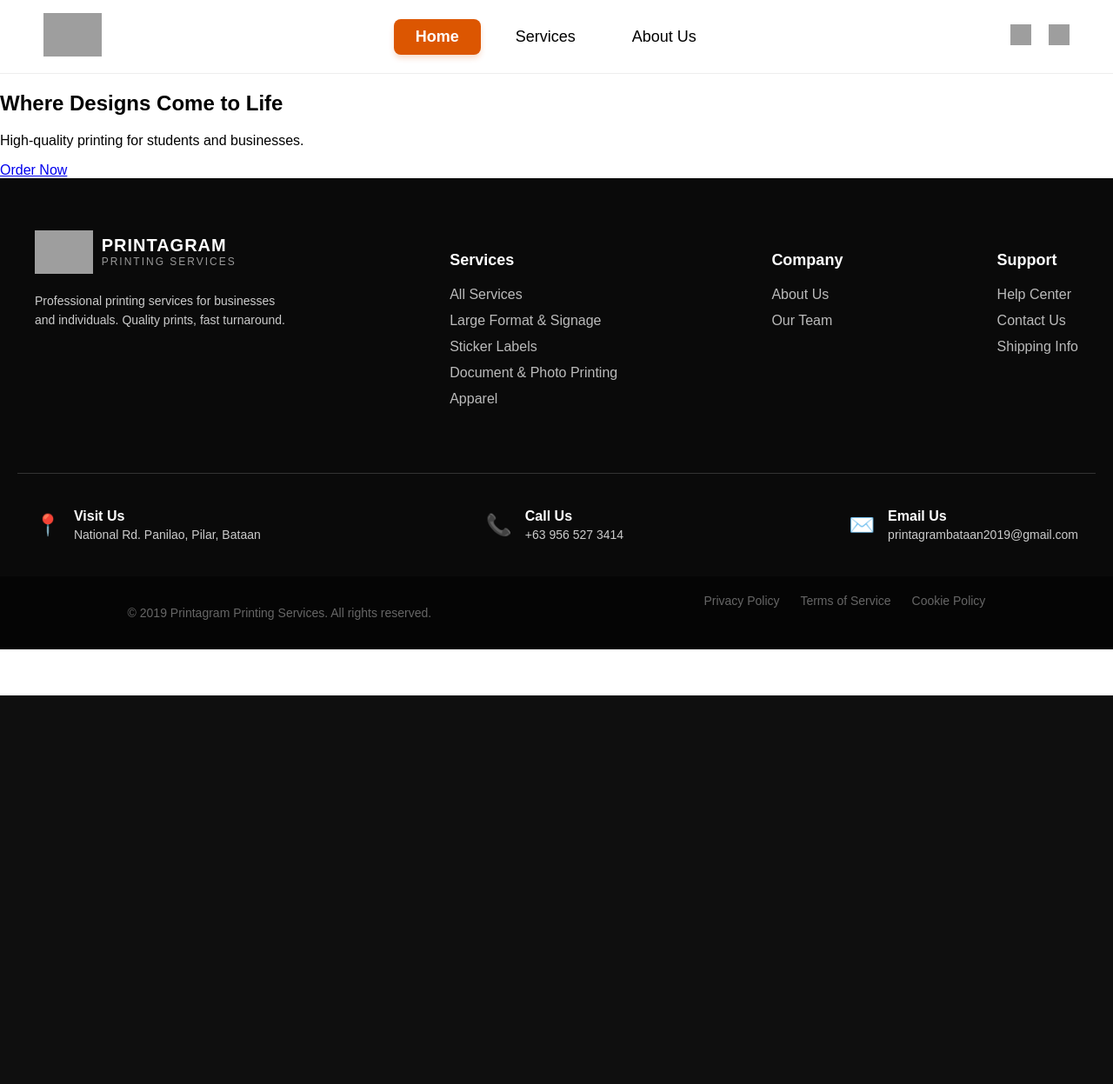
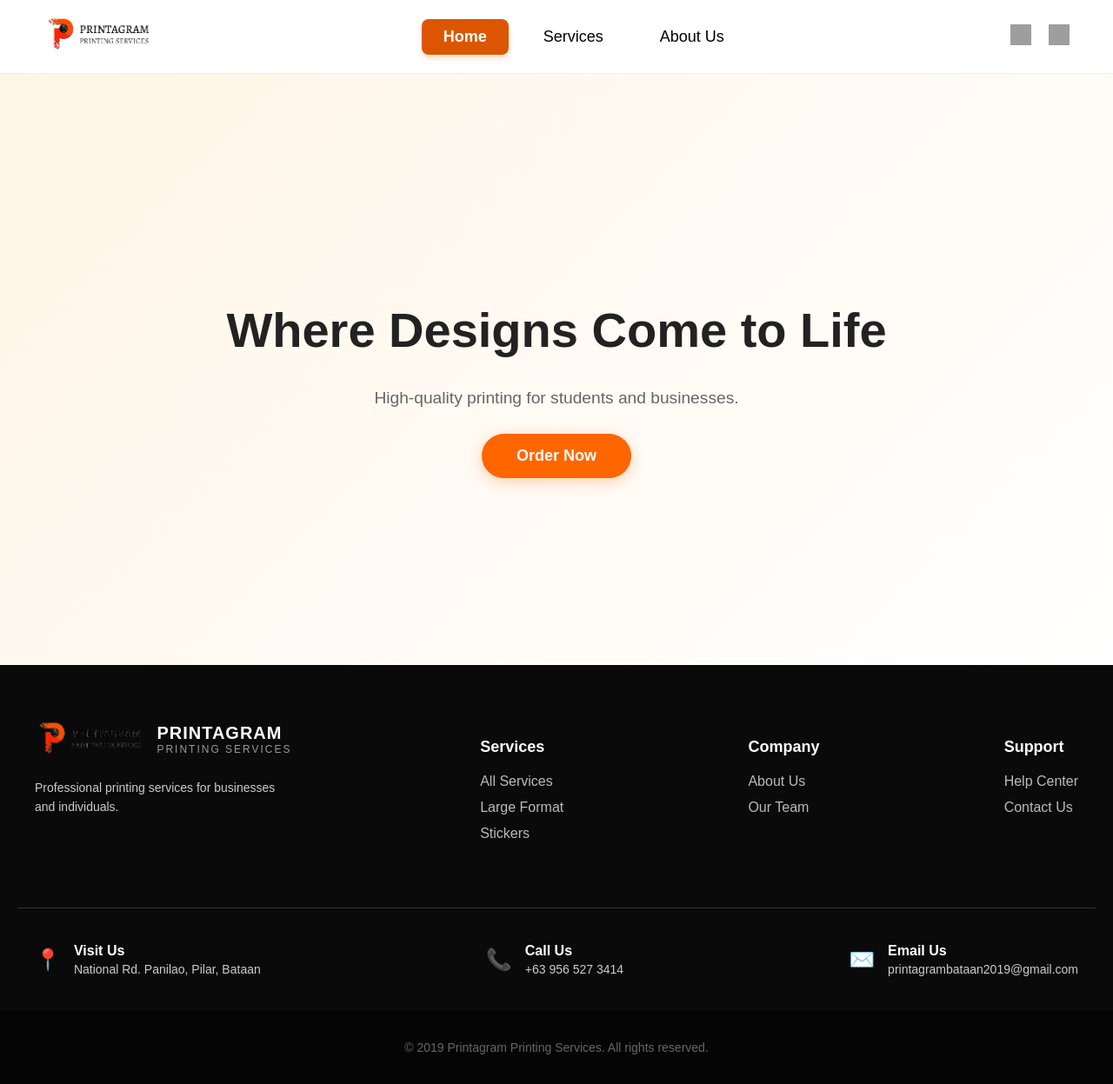
Before and after one commit to rayysalcedo/PrintSmart, a Flask app: page / in a window 1280 px wide. Shown: the whole page at 87% size. Before the commit the page ends 800 px from the top, so only its background shows below. Run offline with Flask 3, Linux system fonts and the light colour scheme; some web fonts are replaced; grey boxes are pictures that could not be loaded.

Commit message:
added logo in header and footer

```diff
--- a/static/css/home.css
+++ b/static/css/home.css
@@ -0,0 +1,52 @@
+/* static/css/home.css */
+
+/* 1. Hero Section Styling */
+.hero {
+    /* Makes the section tall and centered */
+    height: 80vh;
+    display: flex;
+    flex-direction: column;
+    justify-content: center;
+    align-items: center;
+    text-align: center;
+
+    /* Background: You can add an image later. For now, we use a nice gradient */
+    background: linear-gradient(135deg, #fff5e6 0%, #ffffff 100%);
+    padding: 20px;
+}
+
+/* 2. Heading Text */
+.hero h1 {
+    font-size: 3.5rem;
+    color: #222;
+    margin-bottom: 15px;
+    font-weight: 700;
+    line-height: 1.2;
+}
+
+/* 3. Paragraph Text */
+.hero p {
+    font-size: 1.2rem;
+    color: #666;
+    margin-bottom: 30px;
+    max-width: 600px;
+}
+
+/* 4. The "Order Now" Button */
+.cta-button {
+    background-color: #ff6600; /* Your Brand Orange */
+    color: white;
+    padding: 15px 40px;
+    font-size: 18px;
+    font-weight: 600;
+    text-decoration: none;
+    border-radius: 50px; /* Rounded pill shape */
+    transition: all 0.3s ease;
+    box-shadow: 0 4px 15px rgba(255, 102, 0, 0.3);
+}
+
+.cta-button:hover {
+    background-color: #e65c00; /* Darker orange on hover */
+    transform: translateY(-3px); /* Slight lift effect */
+    box-shadow: 0 6px 20px rgba(255, 102, 0, 0.4);
+}
--- a/templates/base.html
+++ b/templates/base.html
@@ -4,93 +4,66 @@
     <meta charset="UTF-8">
     <meta name="viewport" content="width=device-width, initial-scale=1.0">
     <title>Printagram</title>
+
     <link rel="stylesheet" href="{{ url_for('static', filename='css/global.css') }}">
     <link rel="stylesheet" href="{{ url_for('static', filename='css/services.css') }}">
+
     <link href="https://fonts.googleapis.com/css2?family=Alexandria:wght@300;400;500;600&display=swap" rel="stylesheet">
+
+    {% block styles %}{% endblock %}
 </head>
 <body>
 
     <header class="site-header">
         <div class="header-logo">
             <a href="{{ url_for('home') }}">
-                <img src="C:\Users\rayys\PrintSmart\static\images\printagram_logo.png" alt="Printagram Logo">
+                <img src="https://raw.githubusercontent.com/rayysalcedo/PrintSmart/dev/static/images/printagram_logo.png" alt="Printagram Logo">
             </a>
         </div>
 
         <nav class="header-nav">
-            <a href="{{ url_for('home') }}"
-               class="nav-link {{ 'active-btn' if request.endpoint == 'home' else '' }}">
-               Home
-            </a>
-
-            <a href="{{ url_for('services') }}"
-               class="nav-link {{ 'active-btn' if request.endpoint == 'services' else '' }}">
-               Services
-            </a>
-
-            <a href="{{ url_for('about') }}"
-               class="nav-link {{ 'active-btn' if request.endpoint == 'about' else '' }}">
-               About Us
-            </a>
+            <a href="{{ url_for('home') }}" class="nav-link {{ 'active-btn' if request.endpoint == 'home' else '' }}">Home</a>
+            <a href="{{ url_for('services') }}" class="nav-link {{ 'active-btn' if request.endpoint == 'services' else '' }}">Services</a>
+            <a href="{{ url_for('about') }}" class="nav-link {{ 'active-btn' if request.endpoint == 'about' else '' }}">About Us</a>
         </nav>
 
        <div class="header-icons">
             <a href="/checkout" style="text-decoration:none; color: inherit; position: relative; display: inline-block;">
                 <img src="{{ url_for('static', filename='images/Cart.png') }}" alt="Cart" style="height: 24px;">
-
                 {% if cart_count > 0 %}
-    <span style="
-        position: absolute;
-        top: -8px;
-        right: -8px;
-        background-color: #ff6600;
-        color: white;
-        border-radius: 50%;
-        padding: 2px 6px;
-        font-size: 10px;
-        font-weight: bold;
-        border: 1px solid white;
-        min-width: 14px;
-        text-align: center;
-    ">
+                <span style="position: absolute; top: -8px; right: -8px; background-color: #ff6600; color: white; border-radius: 50%; padding: 2px 6px; font-size: 10px; font-weight: bold; border: 1px solid white; min-width: 14px; text-align: center;">
                     {{ cart_count }}
                 </span>
                 {% endif %}
             </a>
-
             <a href="{{ url_for('login') }}" class="icon-link">
                 <img src="{{ url_for('static', filename='images/profile-icon.png') }}" alt="Profile">
             </a>
         </div>
     </header>
+
     {% block content %}{% endblock %}
+
     <footer class="site-footer">
         <div class="footer-container">
-
             <div class="footer-brand">
                 <div class="footer-logo">
-                <img src="{{ url_for('static', filename='images/logo.png') }}" alt="Printagram">
+                    <img src="https://raw.githubusercontent.com/rayysalcedo/PrintSmart/dev/static/images/printagram_logo.png" alt="Printagram">
                     <div class="brand-text">
                         <h3>PRINTAGRAM</h3>
                         <p>PRINTING SERVICES</p>
                     </div>
                 </div>
-            <p class="brand-desc">
-                Professional printing services for businesses and individuals. Quality prints, fast turnaround.
-            </p>
+                <p class="brand-desc">Professional printing services for businesses and individuals.</p>
             </div>
-
             <div class="footer-col">
                 <h4>Services</h4>
                 <ul>
                     <li><a href="{{ url_for('services') }}">All Services</a></li>
-                <li><a href="{{ url_for('services', _anchor='signage') }}">Large Format & Signage</a></li>
-                <li><a href="{{ url_for('services', _anchor='stickers') }}">Sticker Labels</a></li>
-                <li><a href="{{ url_for('services', _anchor='documents') }}">Document & Photo Printing</a></li>
-                <li><a href="{{ url_for('services', _anchor='apparel') }}">Apparel</a></li>
+                    <li><a href="{{ url_for('services', _anchor='signage') }}">Large Format</a></li>
+                    <li><a href="{{ url_for('services', _anchor='stickers') }}">Stickers</a></li>
                 </ul>
             </div>
-
             <div class="footer-col">
                 <h4>Company</h4>
                 <ul>
@@ -98,39 +71,21 @@
                     <li><a href="{{ url_for('about') }}">Our Team</a></li>
                 </ul>
             </div>
-
             <div class="footer-col">
                 <h4>Support</h4>
                 <ul>
                     <li><a href="#">Help Center</a></li>
                     <li><a href="#">Contact Us</a></li>
-                <li><a href="#">Shipping Info</a></li>
                 </ul>
             </div>
         </div>
-
         <div class="footer-contact-bar">
-        <div class="contact-item">
-            <span class="icon">📍</span>
-            <div><strong>Visit Us</strong><p>National Rd. Panilao, Pilar, Bataan</p></div>
+            <div class="contact-item"><span class="icon">📍</span><div><strong>Visit Us</strong><p>National Rd. Panilao, Pilar, Bataan</p></div></div>
+            <div class="contact-item"><span class="icon">📞</span><div><strong>Call Us</strong><p>+63 956 527 3414</p></div></div>
+            <div class="contact-item"><span class="icon">✉️</span><div><strong>Email Us</strong><p>printagrambataan2019@gmail.com</p></div></div>
         </div>
-        <div class="contact-item">
-            <span class="icon">📞</span>
-            <div><strong>Call Us</strong><p>+63 956 527 3414</p></div>
-        </div>
-        <div class="contact-item">
-            <span class="icon">✉️</span>
-            <div><strong>Email Us</strong><p>printagrambataan2019@gmail.com</p></div>
-        </div>
-    </div>
-
         <div class="footer-bottom">
             <p>© 2019 Printagram Printing Services. All rights reserved.</p>
-        <div class="footer-legal">
-            <a href="#">Privacy Policy</a>
-            <a href="#">Terms of Service</a>
-            <a href="#">Cookie Policy</a>
-        </div>
         </div>
     </footer>
 </body>
```
Also changed, not shown: static/images/logo.png (added). Lines whose indentation alone changed are shown as unchanged.
